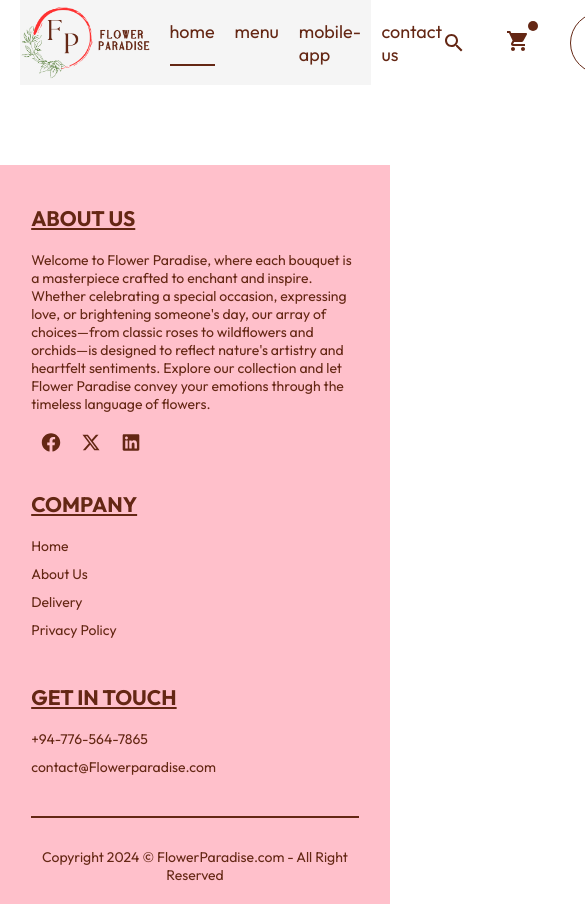
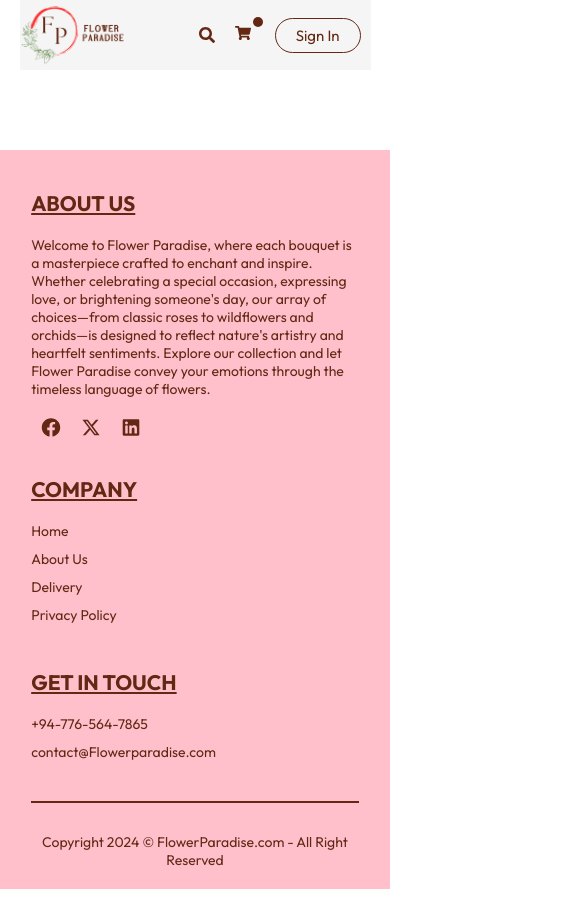
Before and after one commit to pooja180801/Flower-Paradise, a React (Create React App) app in the folder frontend/: page /order in a window 390 px wide. Shown: the top 904 px of the page, 585 px wide, since content can reach past the window. Built offline with nearby package versions, Linux system fonts and the light colour scheme.

Commit message:
updated navbar

```diff
--- a/frontend/src/components/Navbar/Navbar.css
+++ b/frontend/src/components/Navbar/Navbar.css
@@ -4,6 +4,7 @@
     justify-content: space-between;
     align-items: center;
     background: whitesmoke;
+    position: relative;
 }
 
 .navbar .logo{
@@ -63,3 +64,62 @@
     top: -8px;
     right: -8px;
 }
+
+@media (max-width:1050px){
+    .navbar .logo{
+        width: 120px;
+    }
+
+    .navbar-menu{
+        gap: 20px;
+        font-size: 17px;
+    }
+
+    .navbar-right{
+        gap: 30px;
+
+    }
+
+    .navbar-cart-icon{
+        width: 22px;
+    }
+
+    .navbar-right button{
+        padding: 8px 25px;
+    }
+}
+
+@media (max-width:900px){
+    .navbar .logo{
+        width: 120px;
+    }
+
+    .navbar-menu{
+        gap: 15px;
+        font-size: 16px;
+    }
+
+    .navbar-right{
+        gap: 20px;
+
+    }
+
+    .navbar-cart-icon{
+        width: 20px;
+    }
+
+    .navbar-right button{
+        padding: 7px 20px;
+        font-size: 15px;
+    }
+}
+
+@media (max-width:750px){
+    .navbar-menu{
+        display: none;
+    }
+
+    .navbar{
+        padding-right: 10px;
+    }
+}
--- a/frontend/src/components/Navbar/Navbar.jsx
+++ b/frontend/src/components/Navbar/Navbar.jsx
@@ -1,10 +1,12 @@
 import React, { useState } from 'react'
 import './Navbar.css'
 import logo from '../../assets/images/logo.png'
-import SearchIcon from '@mui/icons-material/Search';
-import ShoppingCartIcon from '@mui/icons-material/ShoppingCart';
+import { FaSearch } from "react-icons/fa";
+import { FaShoppingCart } from "react-icons/fa";
+import { Link } from 'react-router-dom';
 
-const Navbar = () => {
+
+const Navbar = ({setShowLogin}) => {
 
     const [menu,setMenu]=useState("home");
 
@@ -13,18 +15,17 @@ const Navbar = () => {
     <div className='navbar'>
       <img src={logo} alt="" className="logo" />
       <ul className='navbar-menu'>
-        <li onClick={()=>setMenu("home")} className={menu==="home"?"active":""}>home</li>
-        <li onClick={()=>setMenu("menu")} className={menu==="menu"?"active":""}>menu</li>
-        <li onClick={()=>setMenu("mobile-app")} className={menu==="mobile-app"?"active":""}>mobile-app</li>
-        <li onClick={()=>setMenu("contact us")} className={menu==="contact us"?"active":""}>contact us</li>
+        <Link onClick={()=>setMenu("home")} className={menu==="home"?"active":""}>home</Link>
+        <a href='#view-collections' onClick={()=>setMenu("menu")} className={menu==="menu"?"active":""}>menu</a>
+        <a href='#footer' onClick={()=>setMenu("contact us")} className={menu==="contact us"?"active":""}>contact us</a>
       </ul>
       <div className='navbar-right'>
-      <SearchIcon/>
+      <FaSearch/>
           <div className="navbar-cart-icon">
-            <ShoppingCartIcon/>
+            <FaShoppingCart/>
             <div className="dot"></div>
           </div>
-          <button>Sign In</button>
+          <button onClick={()=>setShowLogin(true)}>Sign In</button>
 
       </div>
     </div>
```
